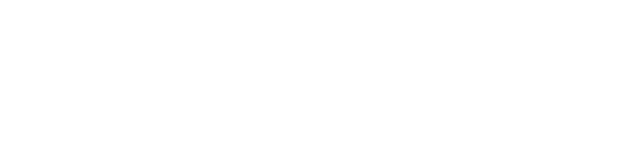
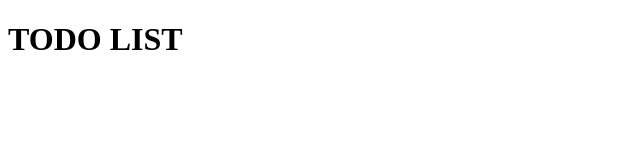
Before and after one commit to Faizan0994/TODO-LIST, a plain HTML site: page src/index.html in a window 1280 px wide. Shown: the whole page, without its empty margins (0-640 px from the left). Drawn offline with Linux system fonts and the light colour scheme.

Commit message:
Add header content

```diff
--- a/src/index.html
+++ b/src/index.html
@@ -6,7 +6,9 @@
     <title>TODO List</title>
 </head>
 <body>
-    <div class="header"></div>
+    <div class="header">
+        <h1>TODO LIST</h1>
+    </div>
     <div class="nav"></div>
     <div class="main"></div>
     <div class="footer"></div>
```
